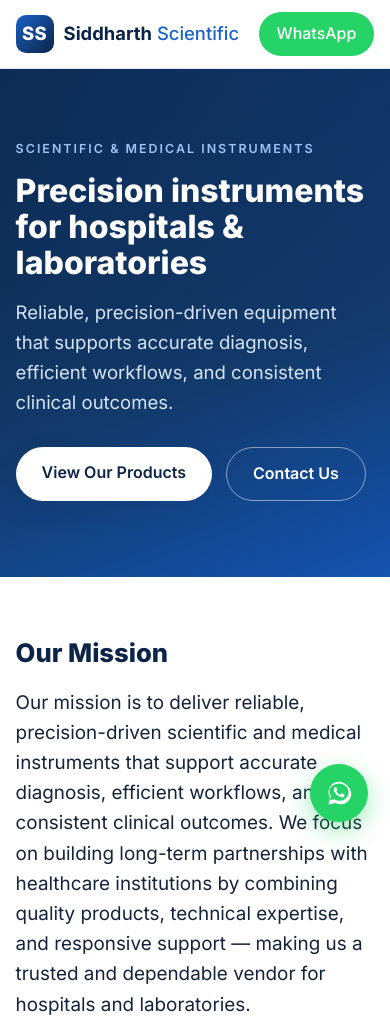
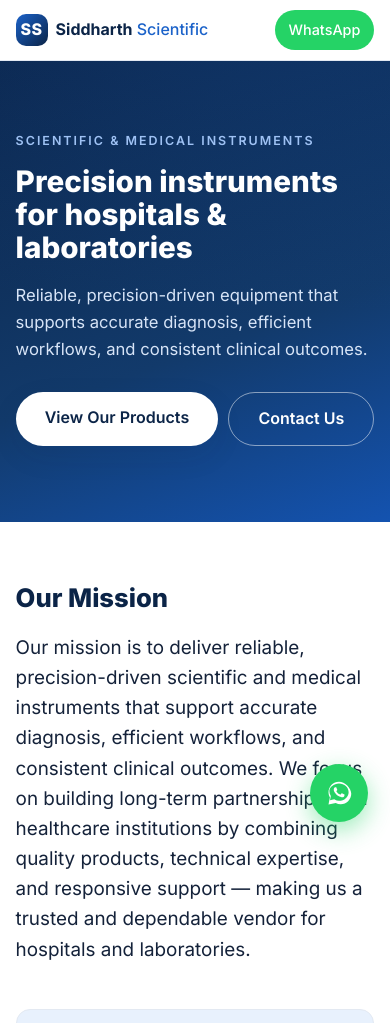
Before and after one commit to newsid2024/siddharth-scientific, a website: page public/index.html in a window 390 px wide. Shown: the top 1023 px of the page. Drawn offline with Linux system fonts and the light colour scheme.

Commit message:
Fix responsive overflow in header and contact email card
Add global overflow-x guard, prevent the brand text from spilling past the
header edge, scale header/hero down on small phones, and let the long email
address wrap/shrink inside its contact card instead of overflowing.

```diff
--- a/public/index.html
+++ b/public/index.html
@@ -153,7 +153,7 @@
         </a>
         <a class="contact-card" href="mailto:siddharthscientific@gmail.com">
           <span class="contact-label">Email us</span>
-          <span class="contact-value">siddharthscientific@gmail.com</span>
+          <span class="contact-value email">siddharthscientific@gmail.com</span>
         </a>
       </div>
     </div>
--- a/public/styles.css
+++ b/public/styles.css
@@ -24,7 +24,10 @@
   color: var(--ink);
   background: var(--bg);
   line-height: 1.6;
+  overflow-x: hidden;
 }
+
+img { max-width: 100%; }
 
 .container {
   width: min(1140px, 92%);
@@ -46,13 +49,15 @@
   display: flex;
   align-items: center;
   justify-content: space-between;
+  gap: 12px;
   height: 68px;
 }
-.brand { display: flex; align-items: center; gap: 10px; font-size: 1.15rem; }
+.brand { display: flex; align-items: center; gap: 10px; font-size: 1.15rem; min-width: 0; }
 .brand-mark {
   display: grid;
   place-items: center;
   width: 38px; height: 38px;
+  flex: 0 0 auto;
   border-radius: 10px;
   background: linear-gradient(135deg, var(--blue), var(--navy));
   color: #fff;
@@ -60,8 +65,8 @@
   letter-spacing: 0.5px;
 }
 .brand-text strong { color: var(--navy); }
-.brand-text { color: var(--blue); font-weight: 500; }
-.nav { display: flex; align-items: center; gap: 26px; }
+.brand-text { color: var(--blue); font-weight: 500; white-space: nowrap; overflow: hidden; text-overflow: ellipsis; }
+.nav { display: flex; align-items: center; gap: 26px; flex: 0 0 auto; }
 .nav a { color: var(--muted); font-weight: 500; transition: color .2s; }
 .nav a:hover { color: var(--navy); }
 .nav-cta {
@@ -202,7 +207,8 @@
 .contact-card:hover { transform: translateY(-3px); box-shadow: var(--shadow); }
 .contact-card.whatsapp { background: var(--wa); border-color: var(--wa); color: #fff; }
 .contact-label { font-size: 0.85rem; text-transform: uppercase; letter-spacing: 1px; opacity: 0.85; }
-.contact-value { font-size: 1.3rem; font-weight: 700; }
+.contact-value { font-size: 1.3rem; font-weight: 700; min-width: 0; overflow-wrap: anywhere; }
+.contact-value.email { font-size: 1.05rem; }
 
 /* Footer */
 .site-footer { background: var(--navy); color: #c8d6ec; padding: 40px 0; }
@@ -307,7 +313,20 @@
 
 @media (max-width: 760px) {
   .nav a:not(.nav-cta) { display: none; }
+  .nav { gap: 14px; }
   .value-grid { grid-template-columns: 1fr; }
   .hero { padding: 70px 0 76px; }
   section { padding: 56px 0; }
+  .footer-inner { flex-direction: column; align-items: flex-start; }
 }
+
+@media (max-width: 420px) {
+  .header-inner { height: 60px; }
+  .brand { font-size: 1rem; gap: 8px; }
+  .brand-mark { width: 32px; height: 32px; }
+  .nav-cta { padding: 8px 14px; font-size: 0.9rem; }
+  .hero h1 { font-size: 1.85rem; }
+  .hero-sub { font-size: 1.04rem; }
+  .hero-actions { gap: 10px; }
+  .hero-actions .btn { flex: 1 1 auto; text-align: center; }
+}
```
